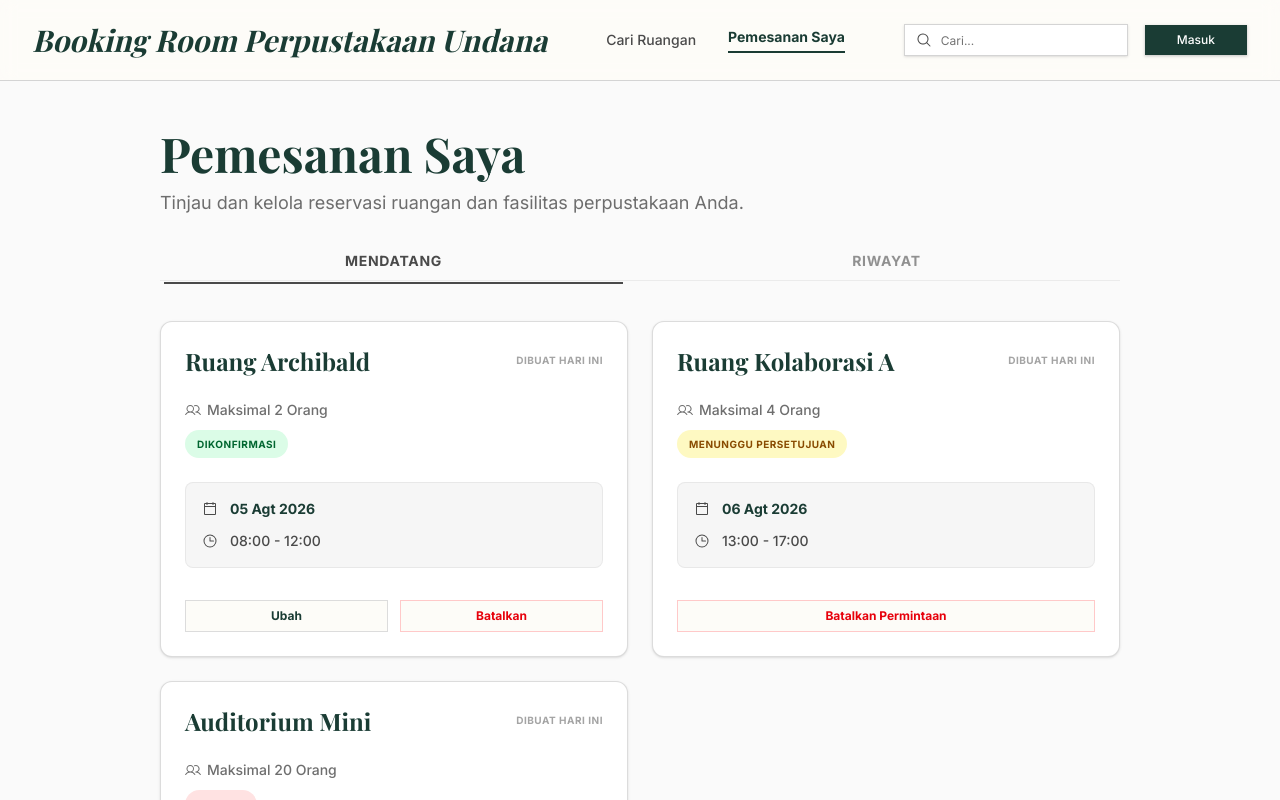
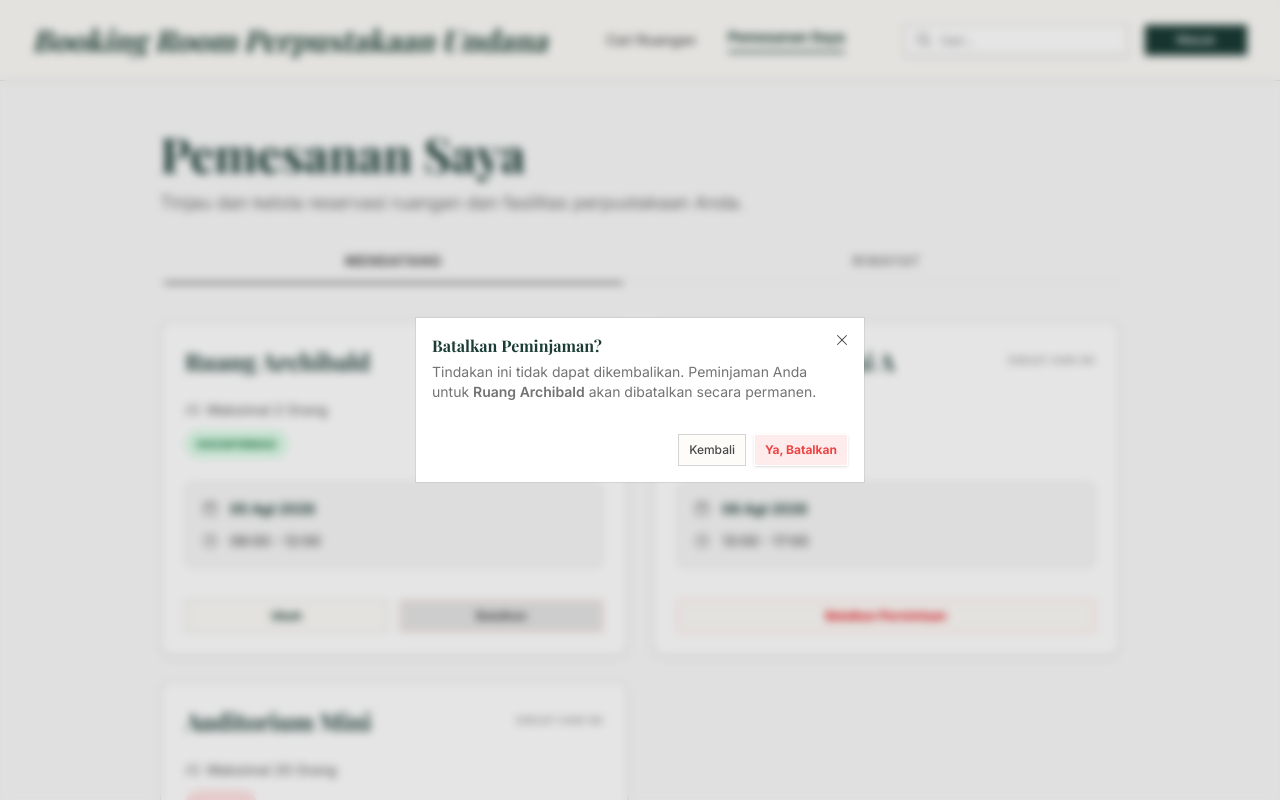
Before and after one commit to legacyditt/booking-room-perpusUndana, a Next.js app in the folder frontend/: page /reservations in a window 1280 px wide. Both pictures are taken after a click on the button "Batalkan". Shown: the top 800 px of the page. Built offline with nearby package versions, Linux system fonts and the light colour scheme; a web font is replaced by a local one.

Commit message:
feat(user): add confirmation modal to cancel booking buttons

```diff
--- /dev/null
+++ b/frontend/src/components/ui/dialog.tsx
@@ -0,0 +1,157 @@
+"use client"
+
+import * as React from "react"
+import { Dialog as DialogPrimitive } from "@base-ui/react/dialog"
+
+import { cn } from "@/lib/utils"
+import { Button } from "@/components/ui/button"
+import { XIcon } from "@phosphor-icons/react"
+
+function Dialog({ ...props }: DialogPrimitive.Root.Props) {
+  return <DialogPrimitive.Root data-slot="dialog" {...props} />
+}
+
+function DialogTrigger({ ...props }: DialogPrimitive.Trigger.Props) {
+  return <DialogPrimitive.Trigger data-slot="dialog-trigger" {...props} />
+}
+
+function DialogPortal({ ...props }: DialogPrimitive.Portal.Props) {
+  return <DialogPrimitive.Portal data-slot="dialog-portal" {...props} />
+}
+
+function DialogClose({ ...props }: DialogPrimitive.Close.Props) {
+  return <DialogPrimitive.Close data-slot="dialog-close" {...props} />
+}
+
+function DialogOverlay({
+  className,
+  ...props
+}: DialogPrimitive.Backdrop.Props) {
+  return (
+    <DialogPrimitive.Backdrop
+      data-slot="dialog-overlay"
+      className={cn(
+        "fixed inset-0 isolate z-50 bg-black/10 duration-100 supports-backdrop-filter:backdrop-blur-xs data-open:animate-in data-open:fade-in-0 data-closed:animate-out data-closed:fade-out-0",
+        className
+      )}
+      {...props}
+    />
+  )
+}
+
+function DialogContent({
+  className,
+  children,
+  showCloseButton = true,
+  ...props
+}: DialogPrimitive.Popup.Props & {
+  showCloseButton?: boolean
+}) {
+  return (
+    <DialogPortal>
+      <DialogOverlay />
+      <DialogPrimitive.Popup
+        data-slot="dialog-content"
+        className={cn(
+          "fixed top-1/2 left-1/2 z-50 grid w-full max-w-[calc(100%-2rem)] -translate-x-1/2 -translate-y-1/2 gap-4 rounded-none bg-popover p-4 text-xs/relaxed text-popover-foreground ring-1 ring-foreground/10 duration-100 outline-none sm:max-w-sm data-open:animate-in data-open:fade-in-0 data-open:zoom-in-95 data-closed:animate-out data-closed:fade-out-0 data-closed:zoom-out-95",
+          className
+        )}
+        {...props}
+      >
+        {children}
+        {showCloseButton && (
+          <DialogPrimitive.Close
+            data-slot="dialog-close"
+            render={
+              <Button
+                variant="ghost"
+                className="absolute top-2 right-2"
+                size="icon-sm"
+              />
+            }
+          >
+            <XIcon
+            />
+            <span className="sr-only">Close</span>
+          </DialogPrimitive.Close>
+        )}
+      </DialogPrimitive.Popup>
+    </DialogPortal>
+  )
+}
+
+function DialogHeader({ className, ...props }: React.ComponentProps<"div">) {
+  return (
+    <div
+      data-slot="dialog-header"
+      className={cn("flex flex-col gap-1 text-left", className)}
+      {...props}
+    />
+  )
+}
+
+function DialogFooter({
+  className,
+  showCloseButton = false,
+  children,
+  ...props
+}: React.ComponentProps<"div"> & {
+  showCloseButton?: boolean
+}) {
+  return (
+    <div
+      data-slot="dialog-footer"
+      className={cn(
+        "flex flex-col-reverse gap-2 sm:flex-row sm:justify-end",
+        className
+      )}
+      {...props}
+    >
+      {children}
+      {showCloseButton && (
+        <DialogPrimitive.Close render={<Button variant="outline" />}>
+          Close
+        </DialogPrimitive.Close>
+      )}
+    </div>
+  )
+}
+
+function DialogTitle({ className, ...props }: DialogPrimitive.Title.Props) {
+  return (
+    <DialogPrimitive.Title
+      data-slot="dialog-title"
+      className={cn("text-sm font-medium", className)}
+      {...props}
+    />
+  )
+}
+
+function DialogDescription({
+  className,
+  ...props
+}: DialogPrimitive.Description.Props) {
+  return (
+    <DialogPrimitive.Description
+      data-slot="dialog-description"
+      className={cn(
+        "text-xs/relaxed text-muted-foreground *:[a]:underline *:[a]:underline-offset-3 *:[a]:hover:text-foreground",
+        className
+      )}
+      {...props}
+    />
+  )
+}
+
+export {
+  Dialog,
+  DialogClose,
+  DialogContent,
+  DialogDescription,
+  DialogFooter,
+  DialogHeader,
+  DialogOverlay,
+  DialogPortal,
+  DialogTitle,
+  DialogTrigger,
+}
--- a/frontend/src/features/reservations/components/ReservationCard.tsx
+++ b/frontend/src/features/reservations/components/ReservationCard.tsx
@@ -4,6 +4,16 @@ import { format, formatDistanceToNow, isToday } from "date-fns";
 import { id as idLocale } from "date-fns/locale"; // Menggunakan locale Bahasa Indonesia
 import { CalendarBlank, Clock, Users } from "@phosphor-icons/react/dist/ssr";
 import { Button } from "@/components/ui/button";
+import {
+  Dialog,
+  DialogTrigger,
+  DialogContent,
+  DialogHeader,
+  DialogTitle,
+  DialogDescription,
+  DialogFooter,
+  DialogClose,
+} from "@/components/ui/dialog";
 import { cn } from "@/lib/utils";
 import { Booking, Session } from "@/types/booking";
 import { Room } from "@/types/room";
@@ -77,15 +87,75 @@ export function ReservationCard({ booking, room, session }: ReservationCardProps
             <Button variant="outline" className="w-full font-bold border-border/80 text-primary">
               Ubah
             </Button>
+            <Dialog>
+              <DialogTrigger
+                render={
                   <Button variant="outline" className="w-full font-bold border-red-200 text-red-600 hover:bg-red-50 hover:text-red-700">
                     Batalkan
                   </Button>
+                }
+              />
+              <DialogContent className="sm:max-w-md">
+                <DialogHeader>
+                  <DialogTitle className="text-base text-primary font-bold">Batalkan Peminjaman?</DialogTitle>
+                  <DialogDescription className="text-sm">
+                    Tindakan ini tidak dapat dikembalikan. Peminjaman Anda untuk <span className="font-semibold">{room.name}</span> akan dibatalkan secara permanen.
+                  </DialogDescription>
+                </DialogHeader>
+                <DialogFooter className="mt-4 gap-2">
+                  <DialogClose
+                    render={
+                      <Button variant="outline" className="flex-1 sm:flex-none font-medium">
+                        Kembali
+                      </Button>
+                    }
+                  />
+                  <DialogClose
+                    render={
+                      <Button variant="destructive" className="flex-1 sm:flex-none font-bold shadow-sm">
+                        Ya, Batalkan
+                      </Button>
+                    }
+                  />
+                </DialogFooter>
+              </DialogContent>
+            </Dialog>
           </>
         )}
         {booking.status === "PENDING" && (
+          <Dialog>
+            <DialogTrigger
+              render={
                 <Button variant="outline" className="w-full col-span-2 font-bold border-red-200 text-red-600 hover:bg-red-50 hover:text-red-700">
                   Batalkan Permintaan
                 </Button>
+              }
+            />
+            <DialogContent className="sm:max-w-md">
+              <DialogHeader>
+                <DialogTitle className="text-base text-primary font-bold">Batalkan Permintaan?</DialogTitle>
+                <DialogDescription className="text-sm">
+                  Tindakan ini tidak dapat dikembalikan. Permintaan peminjaman Anda untuk <span className="font-semibold">{room.name}</span> akan dibatalkan.
+                </DialogDescription>
+              </DialogHeader>
+              <DialogFooter className="mt-4 gap-2">
+                <DialogClose
+                  render={
+                    <Button variant="outline" className="flex-1 sm:flex-none font-medium">
+                      Kembali
+                    </Button>
+                  }
+                />
+                <DialogClose
+                  render={
+                    <Button variant="destructive" className="flex-1 sm:flex-none font-bold shadow-sm">
+                      Ya, Batalkan
+                    </Button>
+                  }
+                />
+              </DialogFooter>
+            </DialogContent>
+          </Dialog>
         )}
       </div>
 
```
Lines whose indentation alone changed are shown as unchanged.
